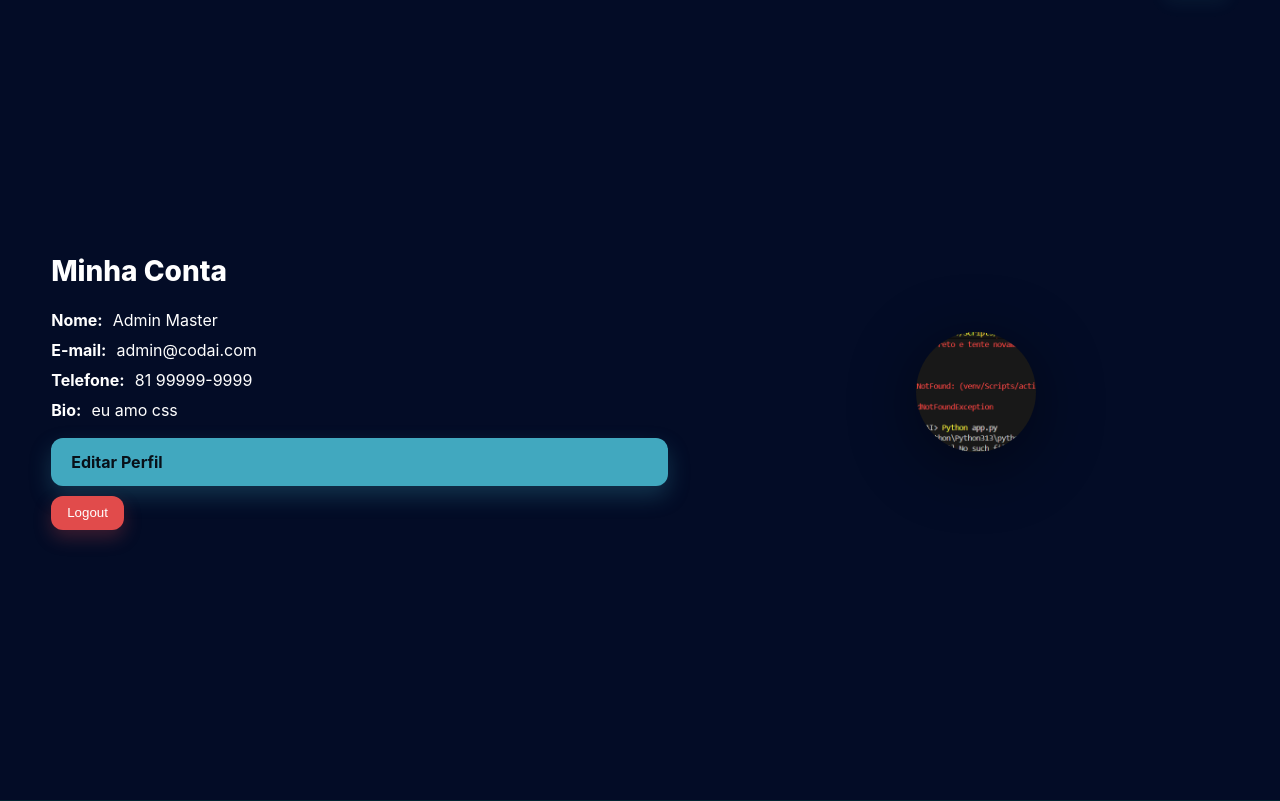
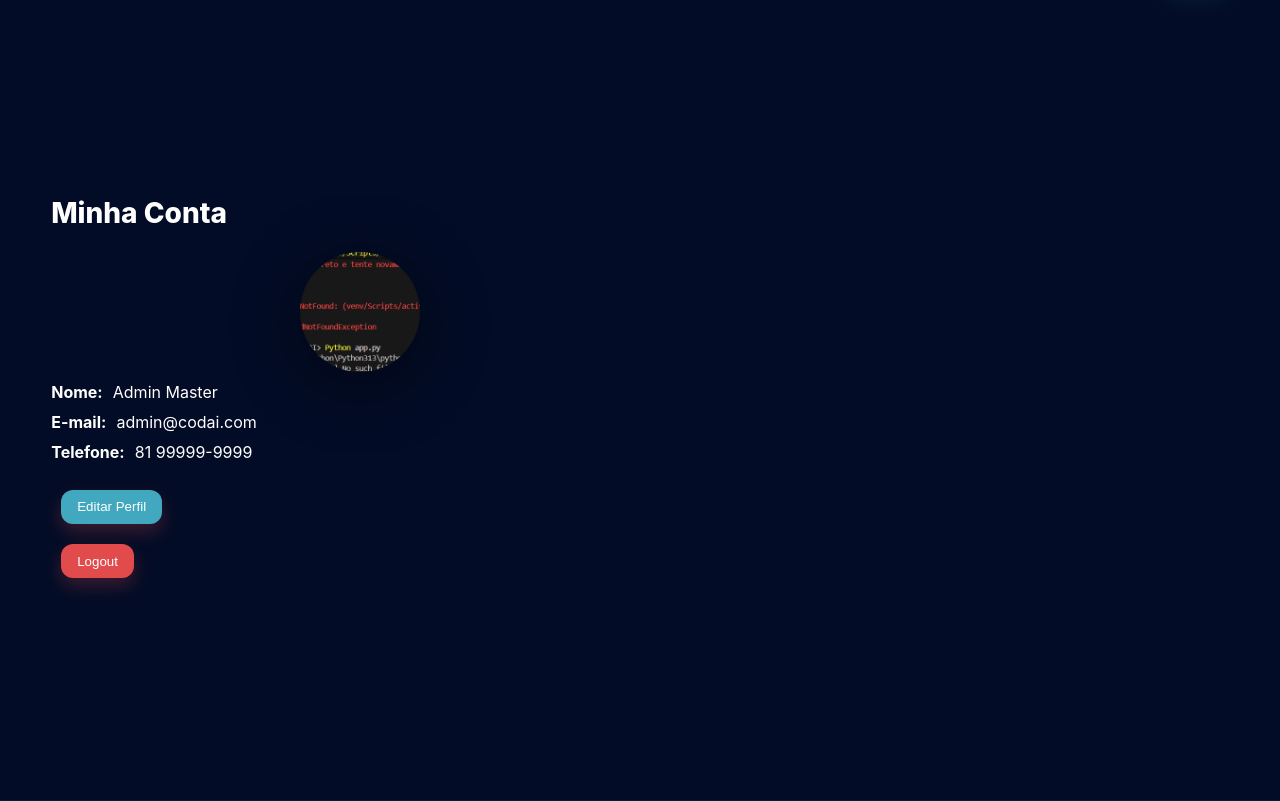
Before and after one commit to Marllonv/CODAI, a Flask app: page /auth/perfil in a window 1280 px wide. Shown: the part 61-862 px from the top of the page. Run offline with Flask 3, Linux system fonts and the light colour scheme; a user stored in the database is signed in; data comes from the database, SQL or seed files in the repository; both versions use the stored data as it was after the commit.

Commit message:
lucas costa: atualização perfil

```diff
--- a/static/css/blog.css
+++ b/static/css/blog.css
@@ -98,6 +98,7 @@ body.light .blog-btn {
   display: block;
   box-sizing: border-box;
 }
+
 body.light .blog-input {
   background-color: #ffffff;
   color: #111827;
@@ -440,6 +441,10 @@ body.light .blog-filters h3 {
   line-height: 1.3;
 }
 
+body.light .article-header h1 {
+  color: #111827;
+}
+
 .article-excerpt {
   color: #b8c5d3;
   font-size: 1.2rem;
--- a/static/css/perfil.css
+++ b/static/css/perfil.css
@@ -50,14 +50,14 @@ body.perfil{ padding: 0; }
 
 /* ===== Botões ===== */
 .btn-primary{
-  display: inline-block;
-  padding: .85rem 1.25rem;
+    padding: .6rem 1rem;
   border-radius: 12px;
   background: #41A8BF;
-  color: #081018;
-  font-weight: 700;
-  text-decoration: none;
-  box-shadow: 0 10px 22px rgba(65,168,191,.25);
+  color: #fff;
+  border: none;
+  cursor: pointer;
+  margin: 10px;
+  box-shadow: 0 8px 18px rgba(225,75,75,.25);
 }
 .btn-primary:hover{ filter: brightness(1.06); }
 
@@ -69,6 +69,7 @@ body.perfil{ padding: 0; }
   color: #fff;
   border: none;
   cursor: pointer;
+    margin: 10px;
   box-shadow: 0 8px 18px rgba(225,75,75,.25);
 }
 .btn-danger:hover{ filter: brightness(1.05); }
--- a/templates/auth/perfil.html
+++ b/templates/auth/perfil.html
@@ -14,6 +14,13 @@
         <section class="pf-hero">
             <div class="pf-info">
                 <h1 class="pf-title">Minha Conta</h1>
+                <figure class="pf-illustration">
+                {% if user.perfil and user.perfil.foto %}
+                    <img src="{{ url_for('static', filename=user.perfil.foto) }}" alt="Foto de perfil" style="width:120px;height:120px;border-radius:50%;object-fit:cover;">
+                {% else %}
+                    <img src="{{ url_for('static', filename='image/screen03 1.png') }}" alt="Ilustração de perfil e segurança">
+                {% endif %}
+            </figure>
                 <p class="pf-row">
                     <span class="pf-label">Nome:</span>
                     <span id="pf-name">{{ current_user.nome }}</span>
@@ -26,24 +33,16 @@
                     <span class="pf-label">Telefone:</span>
                     <span id="pf-telefone">{{ user.perfil.telefone if user.perfil else '' }}</span>
                 </p>
-                <p class="pf-row">
-                    <span class="pf-label">Bio:</span>
-                    <span id="pf-bio">{{ user.perfil.bio if user.perfil else '' }}</span>
-                </p>
+
+
                 <div class="pf-actions">
-                    <a href="{{ url_for('auth.editar_perfil') }}" class="btn-primary" style="margin-bottom: 10px; display: block;">Editar Perfil</a>
+                    <button href="{{ url_for('auth.editar_perfil') }}" class="btn-primary">Editar Perfil</button>
                     <form action="{{ url_for('auth.logout') }}" method="post">
                         <button class="btn-danger" type="submit">Logout</button>
                     </form>
                 </div>
             </div>
-            <figure class="pf-illustration">
-                {% if user.perfil and user.perfil.foto %}
-                    <img src="{{ url_for('static', filename=user.perfil.foto) }}" alt="Foto de perfil" style="width:120px;height:120px;border-radius:50%;object-fit:cover;">
-                {% else %}
-                    <img src="{{ url_for('static', filename='image/screen03 1.png') }}" alt="Ilustração de perfil e segurança">
-                {% endif %}
-            </figure>
+
         </section>
 
         <!-- ATIVIDADES -->
```
Also changed, not shown: static/css/forum.css (+45 -0 lines), instance/codai.db, static/image/foto_1.png (added).
